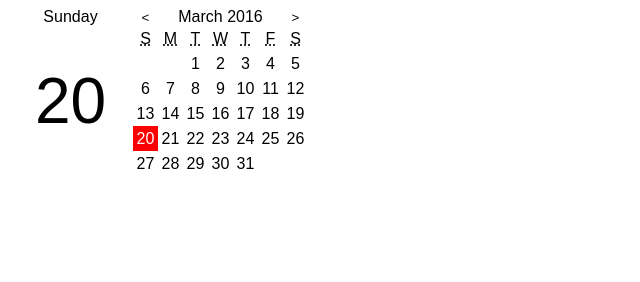
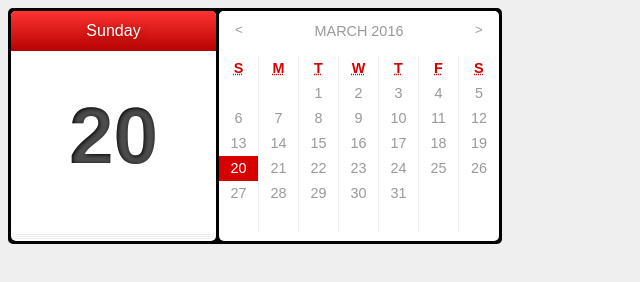
Before and after one commit to Westbrook/js-calendar, a plain HTML site: page index.html in a window 1280 px wide. Shown: the whole page, without its empty margins (0-640 px from the left). Drawn offline with Linux system fonts and the light colour scheme.

Commit message:
Update styles

```diff
--- a/index.html
+++ b/index.html
@@ -2,58 +2,135 @@
     <style>
         body {
             font-family: sans-serif;
+            background: #efefef;
         }
         button {
             background: none;
             border: none;
+            color: inherit;
             margin: 0;
             padding: 0;
         }
         .calendar {
+            justify-content: space-between;
+            background: black;
+            border-radius: 5px;
             display: flex;
+            overflow: hidden;
+            padding: 3px;
+            max-width: 488px;
+            width: 100%;
         }
         .calendar__day {
+            background: white;
+            border-radius: 5px;
             display: flex;
             flex-direction: column;
+            flex-grow: 1;
+            margin-right: 3px;
+            overflow: hidden;
+            position: relative;
             text-align: center;
-            width: 125px;
+        }
+        .calendar__day__name {
+            background: #ff3232;
+            background: linear-gradient(to bottom, #ff3232 0%,#b50300 100%);
+            color: white;
+            line-height: 40px;
+            text-shadow: 1px 1px 6px rgba(0,0,0,0.25);
         }
         .calendar__day__number {
-            font-size: 4em;
-            height: 150px;
-            line-height: 150px;
+            color: rgba(0,0,0, 0.7);
+            display: flex;
+            flex-direction: column;
+            flex-grow: 1;
+            font-size: 5em;
+            font-weight: bold;
+            justify-content: center;
+            padding-bottom: 20px;
+            text-shadow: 1px 1px 4px #fff, 0 0 0 #000, 1px 1px 4px #fff;
+        }
+        .calendar__day__name:after,
+        .calendar__day__number:before,
+        .calendar__day__number:after {
+            border-bottom: 1px solid #eee;
+            border-radius: 5px;
+            bottom: 4px;
+            content: '';
+            height: 10px;
+            left: 0;
+            position: absolute;
+            width: 100%;
+        }
+        .calendar__day__name:after {
+            bottom: 2px;
+        }
+        .calendar__day__number:after {
+            bottom: 6px;
         }
         .calendar__month {
+            background: white;
+            border-radius: 5px;
+            color: #999;
             display: flex;
             flex-wrap: wrap;
-            width: 175px;
+            font-size: 0.9em;
+            overflow: hidden;
+            padding: 0 0 10px;
+            width: 280px;
         }
         .calendar__month__header {
+            background: white;
             display: flex;
+            line-height: 40px;
+            padding: 0 0 5px;
+            text-transform: uppercase;
             width: 100%;
         }
         .calendar__button {
             flex-shrink: 0;
+            margin-top: -3px;
             text-align: center;
-            width: 25px;
+            width: 14.285%;
         }
         .calendar__month__name {
             flex-grow: 1;
             text-align: center;
         }
         .calendar__month__day {
+            border-right: 1px solid #eee;
+            box-sizing: border-box;
             height: 25px;
             line-height: 25px;
             text-align: center;
-            width: 25px;
+            width: 14.285%;
+        }
+        .calendar__month__day:nth-of-type(7n) {
+            border-right: none;
+        }
+        .day--name {
+            color: #D60000;
+            font-weight: bold;
         }
         .day--curent,
         .day--date {
             cursor: pointer;
         }
         .day--current {
-            background: red;
+            background: #D60000;
             color: white;
+        }
+        @media only screen and (max-width: 450px) {
+            .calendar {
+                flex-direction: column;
+            }
+            .calendar__day {
+                margin: 0 0 3px;
+                width: 100%;
+            }
+            .calendar__month {
+                width: 100%;
+            }
         }
     </style>
     <script src="js-calendar.js"></script>
--- a/js-calendar.js
+++ b/js-calendar.js
@@ -183,5 +183,5 @@ Calendar.prototype.renderDay = function() {
         <div class="calendar__day__name">Monday</div>
         <div class="calendar__day__number">1</div>
     */
-    this.dayDOM.innerHTML = '<div class="calendar__day__name">' + this.day + '</div><div class="calendar__day__number">' + this.date + '</div>';
+    this.dayDOM.innerHTML = '<div class="calendar__day__name">' + this.day + '</div><div class="calendar__day__number"><span>' + this.date + '</span></div>';
 };
```
